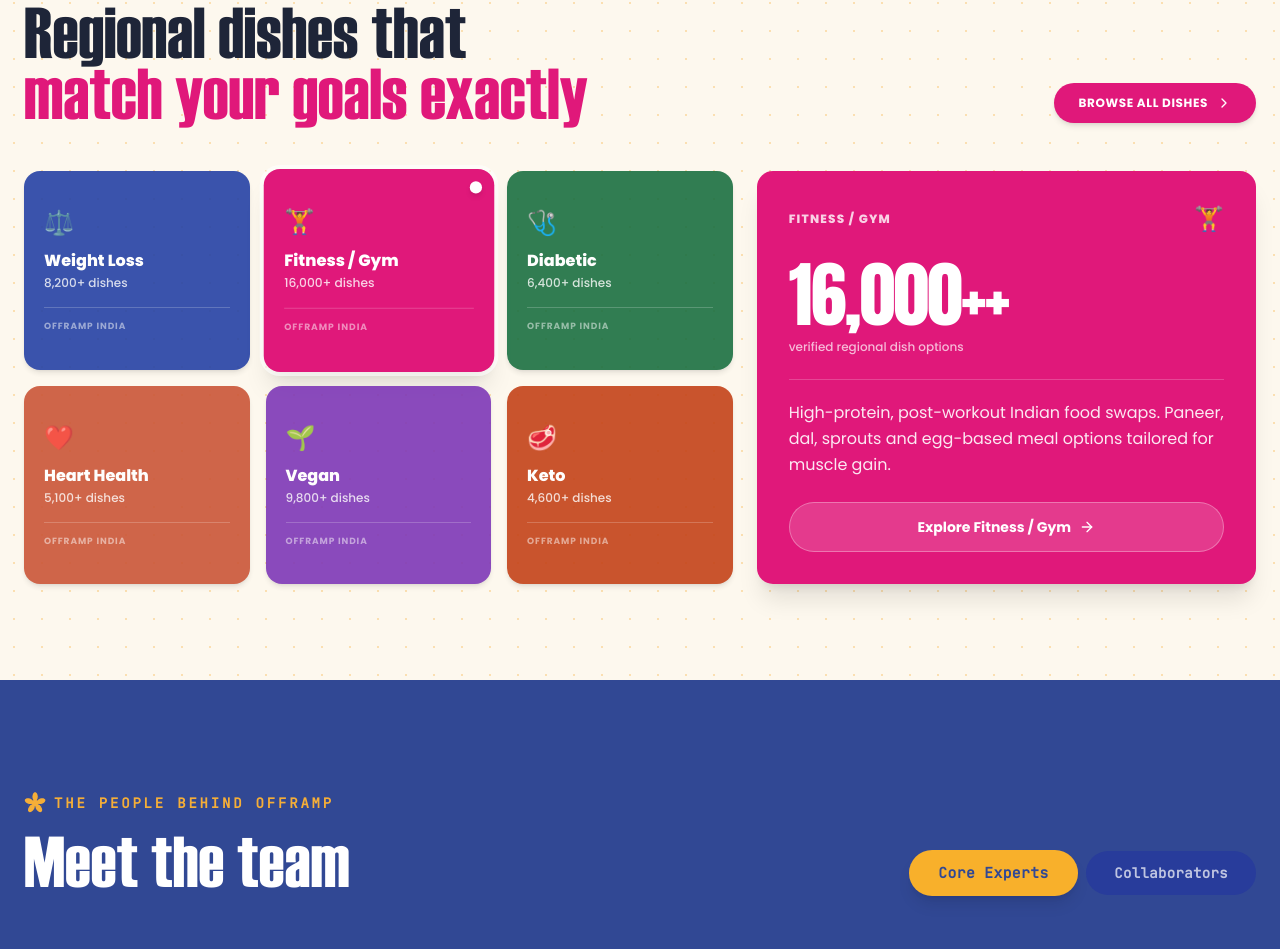
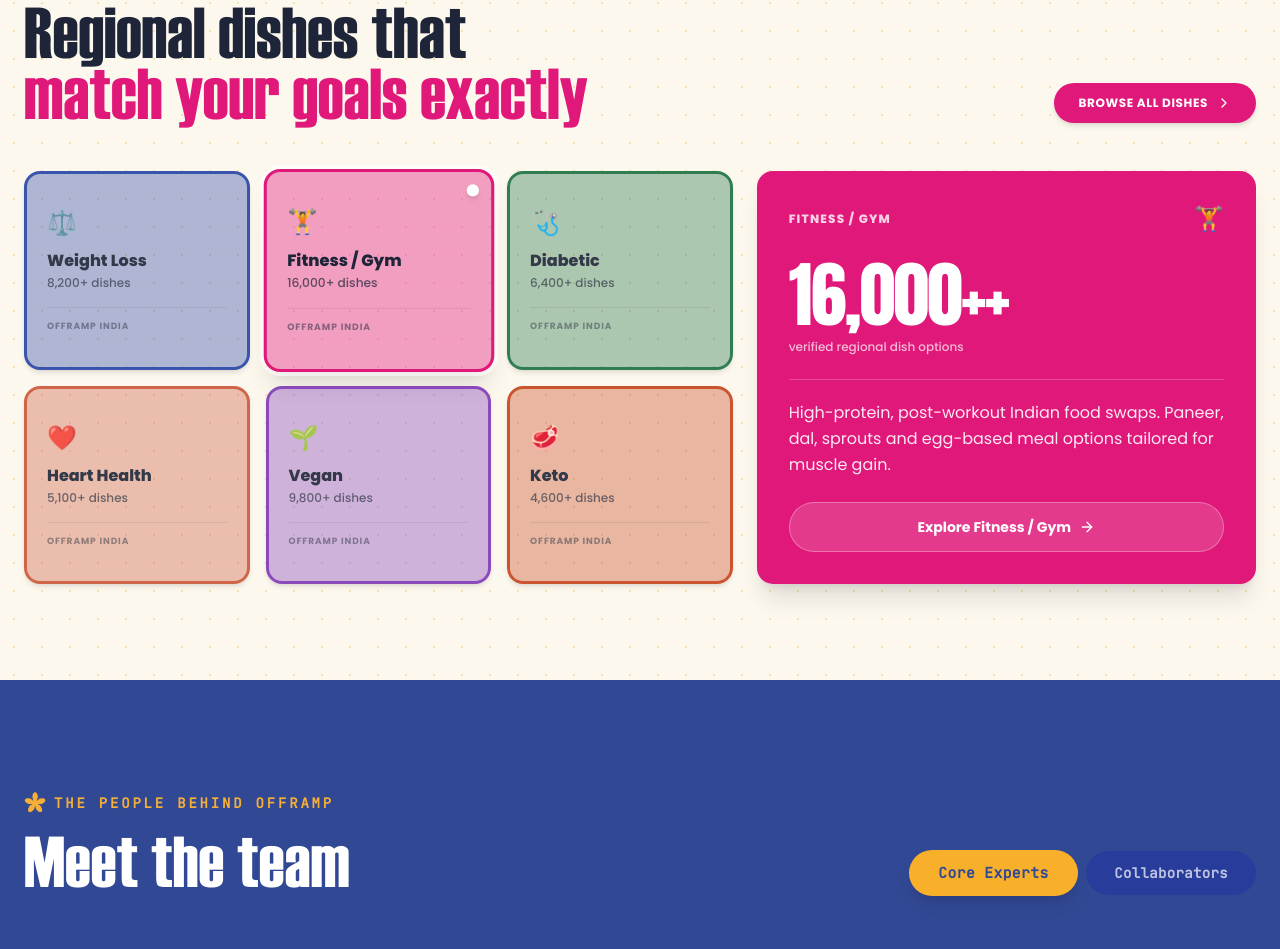
Before and after one commit to webdev-raj/offramp-landing, a Next.js app: page / in a window 1280 px wide. Shown: the part 4034-4983 px from the top of the page. Built offline with nearby package versions, Linux system fonts and the light colour scheme; a web font is replaced by a local one.

Commit message:
feat: implement core landing page,

```diff
--- a/src/components/RegionalDishes.jsx
+++ b/src/components/RegionalDishes.jsx
@@ -8,8 +8,9 @@ const GOAL_CATEGORIES = [
     id: "weight-loss",
     label: "Weight Loss",
     emoji: "⚖️",
-    bg: "bg-[#2542A5]",
-    hoverBg: "hover:bg-[#1B3494]",
+    bg: "bg-[#2542A5]/40",
+    borderColor: "border-[#2542A5]",
+    hoverBg: "hover:bg-[#2542A5]",
     count: "8,200+",
     desc: "Calorie-controlled Indian meals with high satiety. Roti alternatives, low-oil sabzis and high-protein dals.",
     price: "8,200++",
@@ -19,8 +20,9 @@ const GOAL_CATEGORIES = [
     id: "fitness-gym",
     label: "Fitness / Gym",
     emoji: "🏋️",
-    bg: "bg-[#E0187A]",
-    hoverBg: "hover:bg-[#C01567]",
+    bg: "bg-[#E0187A]/40",
+    hoverBg: "hover:bg-[#E0187A]",
+    borderColor: "border-[#E0187A]",
     count: "16,000+",
     desc: "High-protein, post-workout Indian food swaps. Paneer, dal, sprouts and egg-based meal options tailored for muscle gain.",
     price: "16,000++",
@@ -30,8 +32,9 @@ const GOAL_CATEGORIES = [
     id: "diabetic",
     label: "Diabetic",
     emoji: "🩺",
-    bg: "bg-[#1B7042]",
-    hoverBg: "hover:bg-[#145534]",
+    bg: "bg-[#1B7042]/40",
+    hoverBg: "hover:bg-[#1B7042]",
+     borderColor: "border-[#1B7042]",
     count: "6,400+",
     desc: "Low GI Indian foods. Millets, brown rice, high-fibre vegetables and sugar-free Indian sweets.",
     price: "6,400++",
@@ -41,8 +44,9 @@ const GOAL_CATEGORIES = [
     id: "heart-health",
     label: "Heart Health",
     emoji: "❤️",
-    bg: "bg-[#CB5638]",
-    hoverBg: "hover:bg-[#b34830]",
+    bg: "bg-[#CB5638]/40",
+    hoverBg: "hover:bg-[#CB5638]",
+     borderColor: "border-[#CB5638]",
     count: "5,100+",
     desc: "Low-sodium, low-cholesterol Indian cooking. Olive oil alternatives, steamed snacks and omega-3 rich foods.",
     price: "5,100++",
@@ -52,8 +56,9 @@ const GOAL_CATEGORIES = [
     id: "vegan",
     label: "Vegan",
     emoji: "🌱",
-    bg: "bg-[#7E38B7]",
-    hoverBg: "hover:bg-[#6729A0]",
+    bg: "bg-[#7E38B7]/40",
+    hoverBg: "hover:bg-[#7E38B7]",
+    borderColor: "border-[#7E38B7]",
     count: "9,800+",
     desc: "100% plant-based Indian cuisine. Tofu, jackfruit, soy chaap, and dairy-free versions of classic Indian dishes.",
     price: "9,800++",
@@ -63,8 +68,9 @@ const GOAL_CATEGORIES = [
     id: "keto",
     label: "Keto",
     emoji: "🥩",
-    bg: "bg-[#C44319]",
-    hoverBg: "hover:bg-[#a83515]",
+    bg: "bg-[#C44319]/40",
+     borderColor: "border-[#C44319]",
+    hoverBg: "hover:bg-[#C44319]",
     count: "4,600+",
     desc: "Low-carb Indian meals. Cauliflower rice, almond flour rotis, paneer dishes and keto-friendly Indian curries.",
     price: "4,600++",
@@ -78,7 +84,7 @@ export default function RegionalDishes({ onOpenSwapModal }) {
   const active = GOAL_CATEGORIES.find((g) => g.id === activeGoal) || GOAL_CATEGORIES[1];
 
   return (
-    <section className="relative bg-[#FDF8EE] py-16 lg:py-24 px-6 overflow-hidden">
+     <section className="relative bg-[#FDF8EE] py-16 lg:py-24 px-6 overflow-hidden">
       {/* Background Dots Pattern */}
       <div
         className="absolute inset-0 pointer-events-none opacity-30"
@@ -118,7 +124,7 @@ export default function RegionalDishes({ onOpenSwapModal }) {
               <button
                 key={goal.id}
                 onClick={() => setActiveGoal(goal.id)}
-                className={`${goal.bg} ${goal.hoverBg} relative text-white rounded-2xl p-5 text-left transition-all duration-200 shadow-md hover:shadow-xl hover:-translate-y-1 group ${
+                className={`${goal.bg} ${goal.hoverBg} border-3 ${goal.borderColor} group relative rounded-2xl p-5 text-left transition-all duration-200 shadow-md hover:shadow-xl hover:-translate-y-1 ${
                   activeGoal === goal.id
                     ? "ring-4 ring-white/60 scale-[1.02] shadow-xl"
                     : "opacity-90 hover:opacity-100"
@@ -128,15 +134,20 @@ export default function RegionalDishes({ onOpenSwapModal }) {
                 {activeGoal === goal.id && (
                   <div className="absolute top-3 right-3 w-3 h-3 rounded-full bg-white shadow-md" />
                 )}
+
                 <div className="text-2xl mb-3">{goal.emoji}</div>
-                <p className="font-extrabold text-base leading-tight mb-1">
+
+                <p className="font-extrabold text-[#1E2538] group-hover:text-white leading-tight mb-1 transition-colors duration-200">
                   {goal.label}
                 </p>
-                <p className="text-white/80 text-xs font-medium">{goal.count} dishes</p>
+
+                <p className="text-[#1E2538]/70 group-hover:text-white/90 text-xs font-medium transition-colors duration-200">
+                  {goal.count} dishes
+                </p>
 
                 {/* Bottom stat bar */}
-                <div className="mt-4 pt-3 border-t border-white/20">
-                  <p className="text-[9px] uppercase tracking-widest font-bold text-white/50">
+                <div className="mt-4 pt-3 border-t border-[#1E2538]/10 group-hover:border-white/20 transition-colors duration-200">
+                  <p className="text-[9px] uppercase tracking-widest font-bold text-[#1E2538]/50 group-hover:text-white/50 transition-colors duration-200">
                     OFFRAMP INDIA
                   </p>
                 </div>
```
